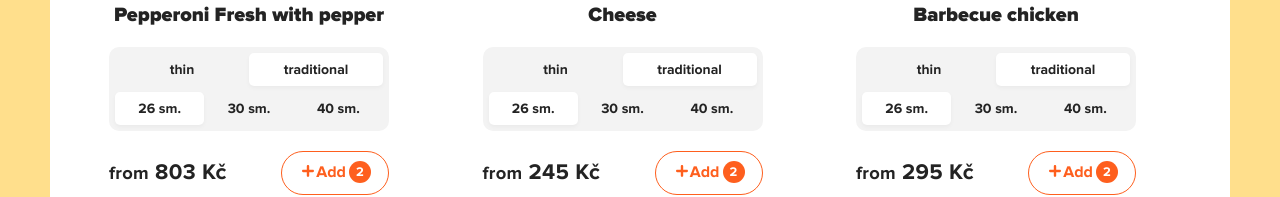
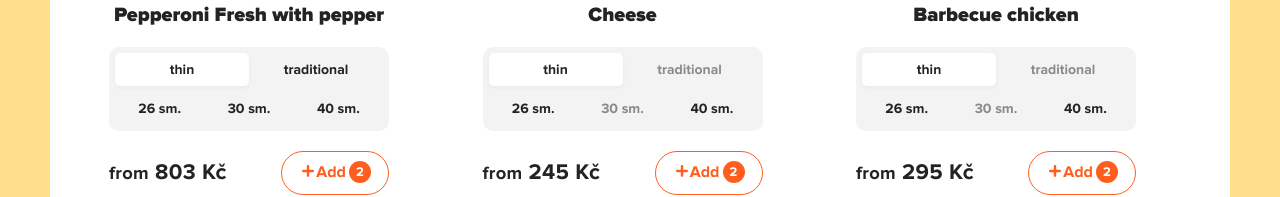
Before and after one commit to Aringoaway/Pizza-React-App, a React (Create React App) app: page / in a window 1280 px wide. Shown: the part 565-762 px from the top of the page. Built offline with nearby package versions, Linux system fonts and the light colour scheme.

Commit message:
add axios and add select in PizzaBlock.jsx

```diff
--- a/package.json
+++ b/package.json
@@ -6,6 +6,7 @@
     "@testing-library/jest-dom": "^5.16.4",
     "@testing-library/react": "^12.1.4",
     "@testing-library/user-event": "^13.5.0",
+    "axios": "^0.26.1",
     "classnames": "^2.3.1",
     "node-sass": "^7.0.1",
     "react": "^18.0.0",
--- a/src/App.js
+++ b/src/App.js
@@ -3,15 +3,14 @@ import {Routes, Route} from "react-router-dom";
 import {Header} from './components';
 import {Home, Cart} from './pages';
 import {useEffect, useState} from "react";
+import axios from "axios";
 
 function App() {
     const [pizzas, setPizzas] = useState([]);
     useEffect(() => {
-        fetch('http://localhost:3000/db.json')
-            .then((resp) => resp.json())
-            .then(json => {
-            setPizzas(json.pizzas);
-        });
+        axios.get('http://localhost:3000/db.json').then(({ data }) => {
+            setPizzas(data.pizzas);
+        })
     }, []);
 
     console.log(pizzas)
--- a/src/components/PizzaBlock.jsx
+++ b/src/components/PizzaBlock.jsx
@@ -1,11 +1,17 @@
 import React, {useState} from 'react';
+import classNames from 'classnames'
 
-function PizzaBlock({ name, imageUrl, price, }) {
-    const types = ["thin", "traditional"];
-    const [activeType, setActiveType] = useState(1);
+function PizzaBlock({ name, imageUrl, price, types, sizes }) {
+    const availableTypes = ["thin", "traditional"];
+    const availableSizes = [26, 30, 40];
+    const [activeType, setActiveType] = useState(types[0]);
+    const [activeSize, setActiveSize] = useState(sizes[0]);
 
     const onSelectType = (index) => {
         setActiveType(index)
+    }
+    const onSelectSize = (index) => {
+        setActiveSize(index)
     }
 
     return(
@@ -18,20 +24,32 @@ function PizzaBlock({ name, imageUrl, price, }) {
             <h4 className="pizza-block__title">{name}</h4>
             <div className="pizza-block__selector">
                 <ul>
-                    {types.map((type,index) => (
+                    {availableTypes.map((type,index) => (
                         <li
                             onClick={() => onSelectType(index)}
-                            className={activeType === index ? 'active' : ''}
+                            className={classNames({
+                                active: activeType === index,
+                                disabled: !types.includes(index)
+                            })}
+                            key={type}
                         >
                             {type}
                         </li>
                     ))}
                 </ul>
                 <ul>
-                    <li className="active">26 sm.
-                    </li>
-                    <li>30 sm.</li>
-                    <li>40 sm.</li>
+                    {availableSizes.map((size,index) => (
+                        <li
+                            onClick={() => onSelectSize(index)}
+                            className={classNames({
+                                active: activeSize === index,
+                                disabled: !sizes.includes(size)
+                            })}
+                            key={size}
+                        >
+                            {size} sm.
+                        </li>
+                    ))}
                 </ul>
             </div>
             <div className="pizza-block__bottom">
```
Also changed, not shown: 1 other file (tests, documents, lock files or other folders).
